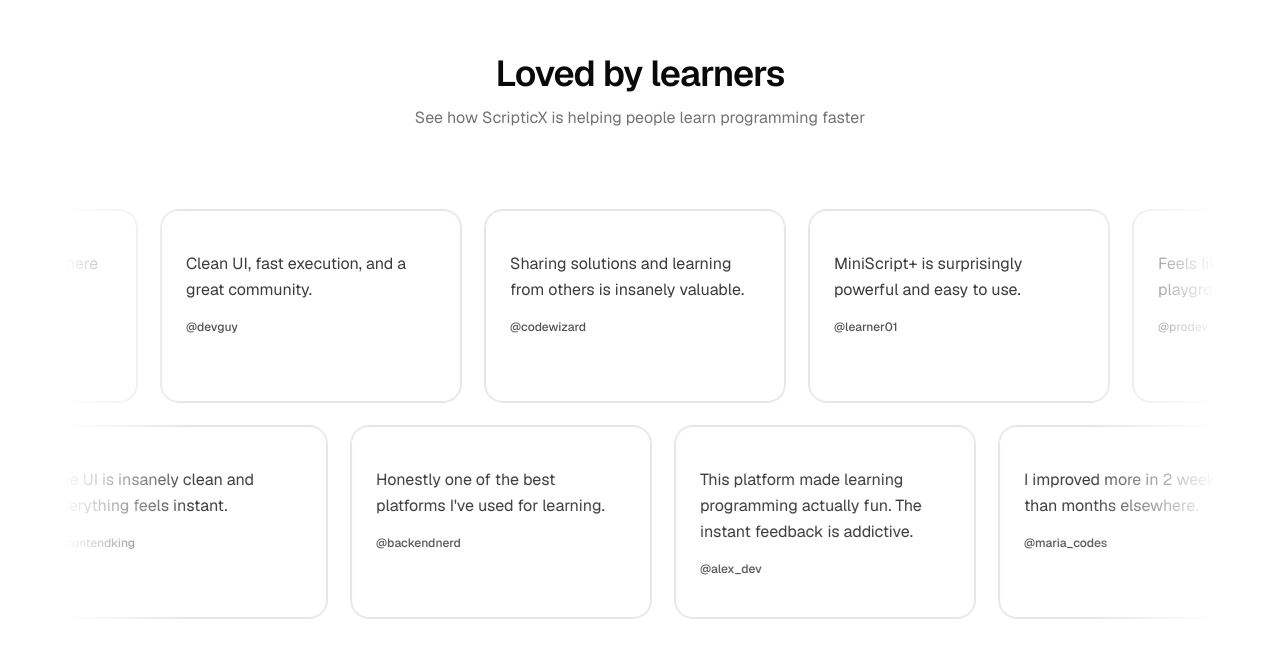
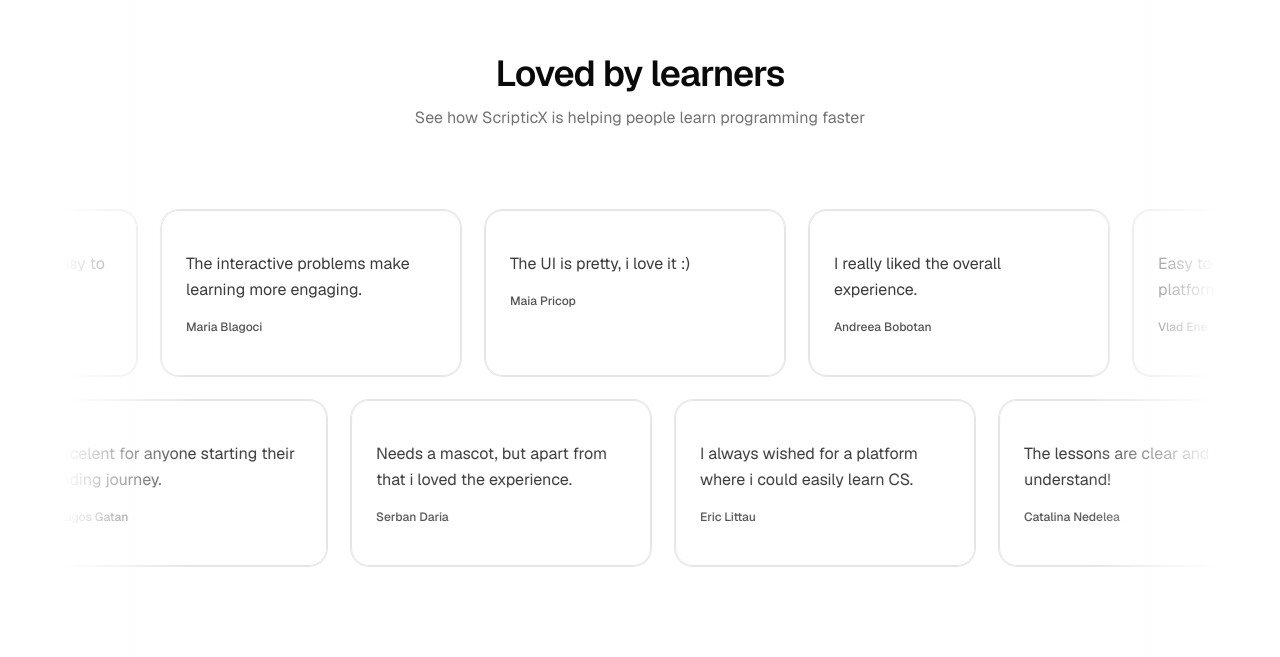
Before and after one commit to Sank34/scripticx-landing, a Next.js app: page / in a window 1280 px wide. Shown: the part 5503-6160 px from the top of the page. Built offline with nearby package versions, Linux system fonts and the light colour scheme; no server answers.

Commit message:
updated testimonials

```diff
--- a/components/Testimonials.tsx
+++ b/components/Testimonials.tsx
@@ -4,15 +4,20 @@
 import { useRef } from "react";
 import { useTranslations } from "next-intl";
 
-const testimonials = [
-  { user: "@alex_dev", text: "This platform made learning programming actually fun. The instant feedback is addictive." },
-  { user: "@maria_codes", text: "I improved more in 2 weeks here than months elsewhere." },
-  { user: "@devguy", text: "Clean UI, fast execution, and a great community." },
-  { user: "@codewizard", text: "Sharing solutions and learning from others is insanely valuable." },
-  { user: "@learner01", text: "MiniScript+ is surprisingly powerful and easy to use." },
-  { user: "@prodev", text: "Feels like a modern coding playground built right." },
-  { user: "@frontendking", text: "The UI is insanely clean and everything feels instant." },
-  { user: "@backendnerd", text: "Honestly one of the best platforms I've used for learning." },
+type Testimonials = {
+  user: string,
+  text: string
+}
+
+const testimonials:Testimonials[] = [
+  { user: "Eric Littau", text: "I always wished for a platform where i could easily learn CS." },
+  { user: "Catalina Nedelea", text: "The lessons are clear and easy to understand!" },
+  { user: "Maria Blagoci", text: "The interactive problems make learning more engaging." },
+  { user: "Maia Pricop", text: "The UI is pretty, i love it :)" },
+  { user: "Andreea Bobotan", text: "I really liked the overall experience." },
+  { user: "Vlad Ene", text: "Easy to use and very user-friendly platform." },
+  { user: "Dragos Gatan", text: "Excelent for anyone starting their coding journey." },
+  { user: "Serban Daria", text: "Needs a mascot, but apart from that i loved the experience." },
 ];
 
 export default function Testimonials() {
```
